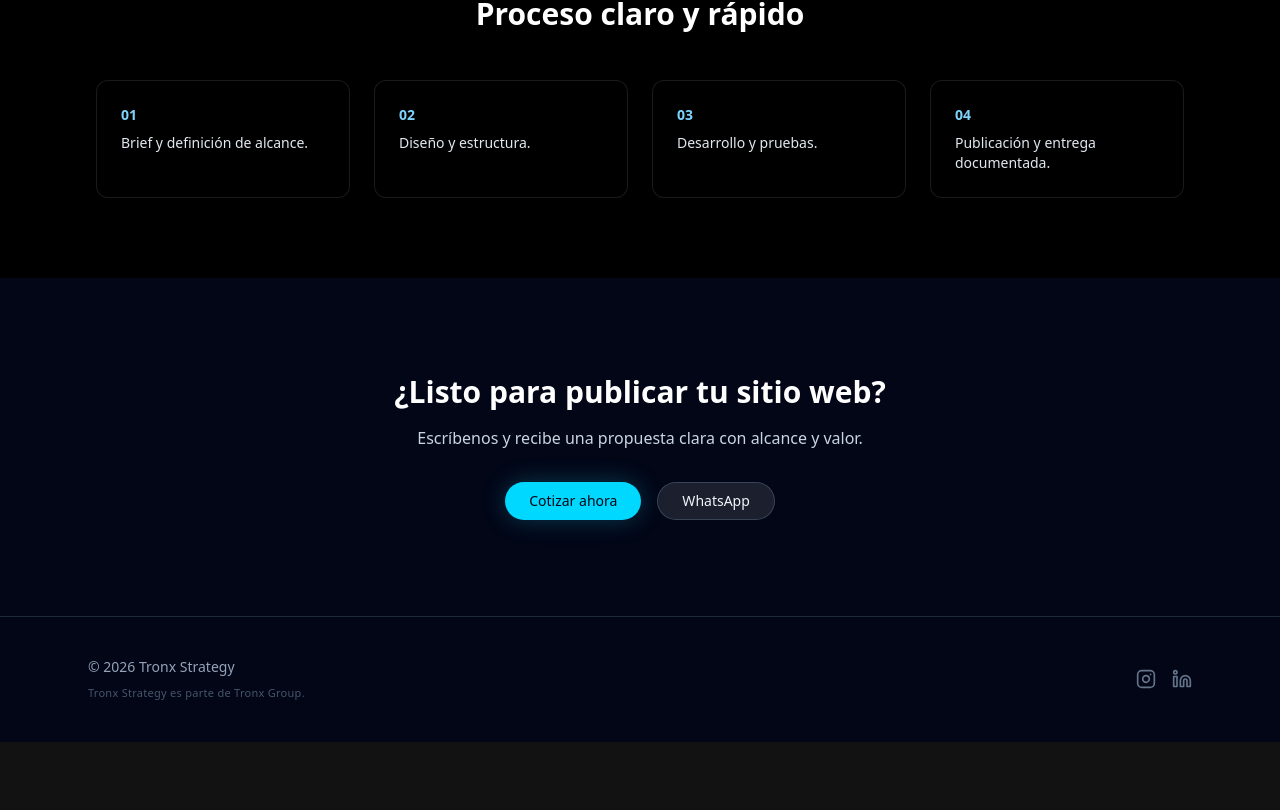
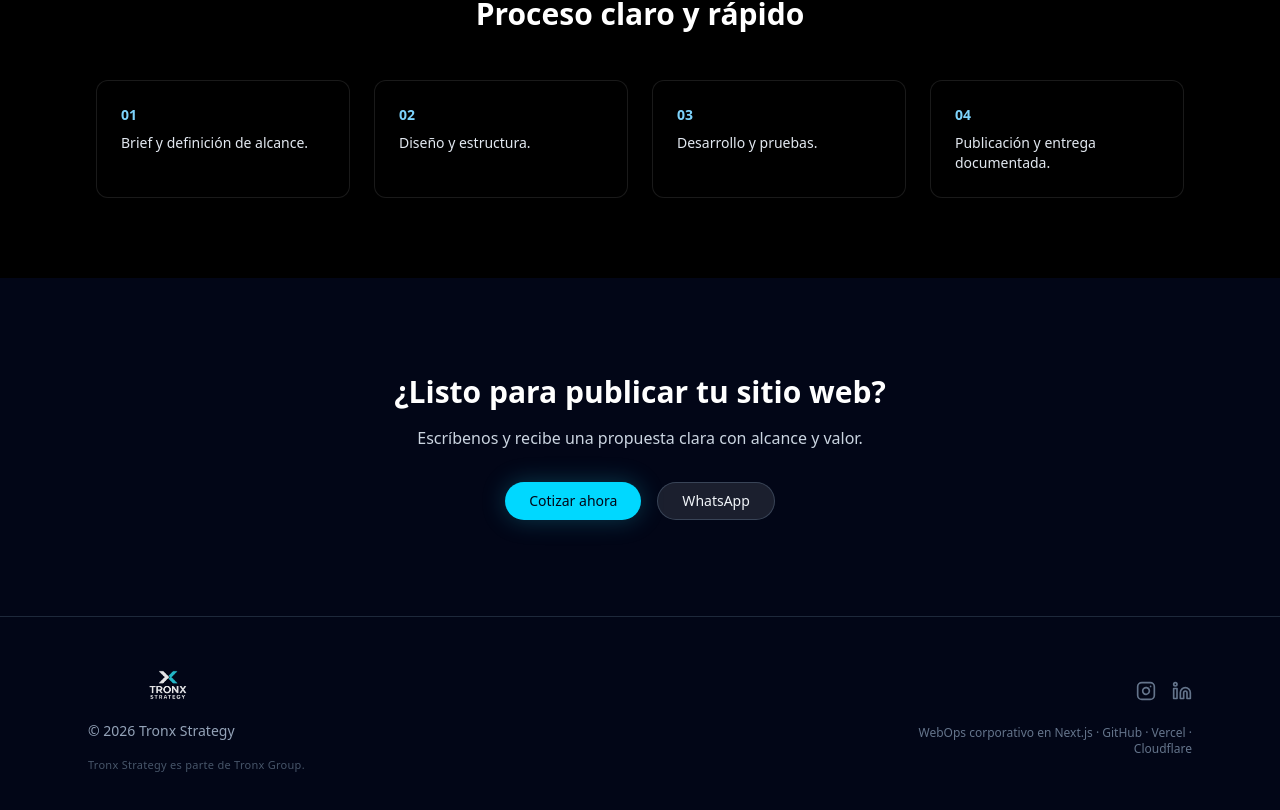
Before and after one commit to TronxGroup/Tronx-Strategy, a Next.js app: page / in a window 1280 px wide. Shown: the part 1495-2305 px from the top of the page. Before the commit the page ends 2237 px from the top, so only its background shows below. Built offline with nearby package versions, Linux system fonts and the light colour scheme.

Commit message:
Update footer.tsx

```diff
--- a/components/site/footer.tsx
+++ b/components/site/footer.tsx
@@ -1,3 +1,6 @@
+"use client";
+
+import Image from "next/image";
 import { Instagram, Linkedin } from "lucide-react";
 
 type FooterProps = {
@@ -11,31 +14,40 @@ export default function Footer({
 }: FooterProps) {
   return (
     <footer className="border-t border-slate-800 bg-slate-950">
-      <div className="max-w-6xl mx-auto px-6 py-10">
+      <div className="max-w-6xl mx-auto px-6 py-12">
 
-        <div className="flex flex-col md:flex-row md:items-center md:justify-between gap-6">
+        <div className="flex flex-col md:flex-row md:items-center md:justify-between gap-10">
 
-          {/* Left */}
-          <div className="space-y-2">
+          {/* LEFT SIDE */}
+          <div className="space-y-4">
+
+            {/* Logo */}
+            <div className="relative h-10 w-40">
+              <Image
+                src="/logo_Tronx_Stretegy.png"
+                alt="Tronx Strategy"
+                fill
+                className="object-contain opacity-90"
+                sizes="160px"
+              />
+            </div>
+
+            {/* Copyright */}
             <p className="text-sm text-slate-400">
               © {new Date().getFullYear()} Tronx Strategy
             </p>
 
-            {/* 👇 Frase MUY discreta */}
+            {/* Frase institucional discreta */}
             <p className="text-[11px] text-slate-600 tracking-wide">
-              Tronx Strategy es parte de{" "}
-              <a
-                href="https://www.tronxgroup.com"
-                target="_blank"
-                rel="noopener noreferrer"
-                className="hover:text-slate-400 transition-colors"
-              >
-                Tronx Group
-              </a>.
+              Tronx Strategy es parte de Tronx Group.
             </p>
+
           </div>
 
-          {/* Right */}
+          {/* RIGHT SIDE */}
+          <div className="flex flex-col items-start md:items-end gap-6">
+
+            {/* Redes */}
             <div className="flex items-center gap-4">
               {instagram && (
                 <a
@@ -43,20 +55,30 @@ export default function Footer({
                   target="_blank"
                   rel="noopener noreferrer"
                   className="text-slate-500 hover:text-white transition-colors"
+                  aria-label="Instagram"
                 >
                   <Instagram className="w-5 h-5" />
                 </a>
               )}
+
               {linkedin && (
                 <a
                   href={linkedin}
                   target="_blank"
                   rel="noopener noreferrer"
                   className="text-slate-500 hover:text-white transition-colors"
+                  aria-label="LinkedIn"
                 >
                   <Linkedin className="w-5 h-5" />
                 </a>
               )}
+            </div>
+
+            {/* Mini descriptor técnico */}
+            <p className="text-xs text-slate-500 max-w-xs text-left md:text-right">
+              WebOps corporativo en Next.js · GitHub · Vercel · Cloudflare
+            </p>
+
           </div>
 
         </div>
```
Lines whose indentation alone changed are shown as unchanged.
